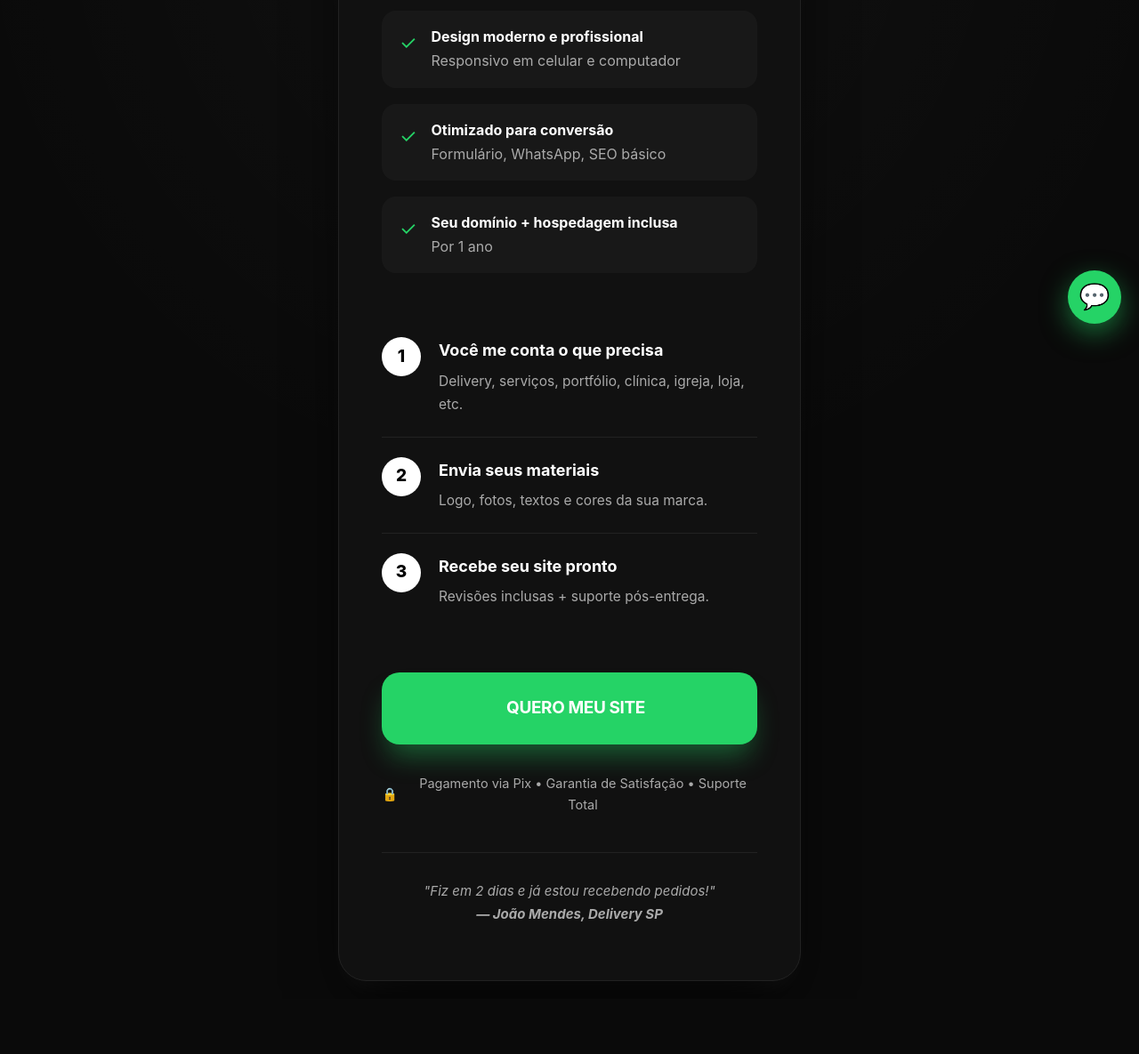
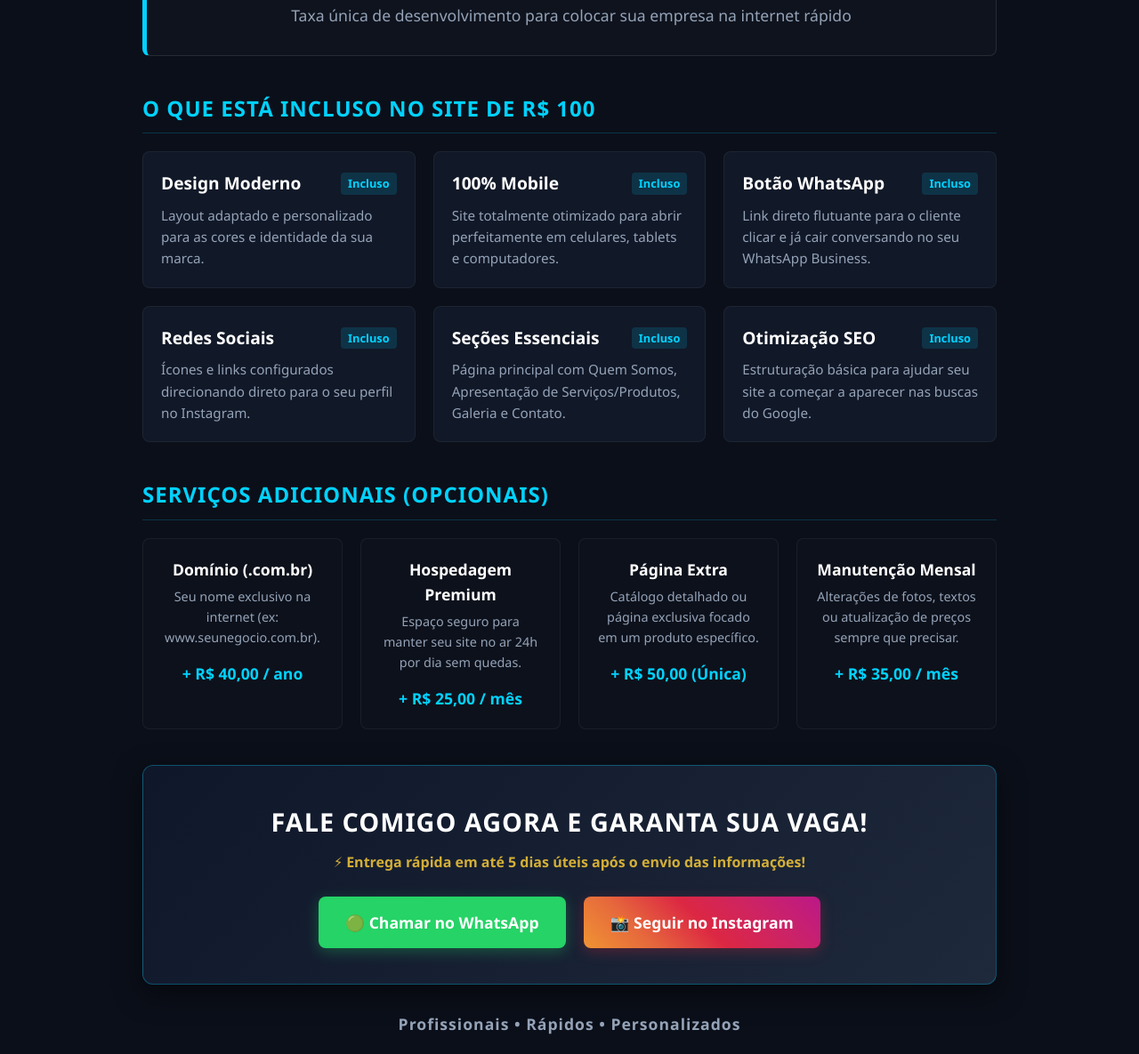
Before and after one commit to Iathi/simulazap.github.io, a plain HTML site: page index.html in a window 1280 px wide. Shown: the part 416-1601 px from the top of the page at 89% size. Before the commit the page ends 1539 px from the top, so only its background shows below. Drawn offline with Linux system fonts and the light colour scheme.

Commit message:
Update index.html

```diff
--- a/index.html
+++ b/index.html
@@ -3,342 +3,339 @@
 <head>
     <meta charset="UTF-8">
     <meta name="viewport" content="width=device-width, initial-scale=1.0">
-    <meta name="description" content="Site profissional moderno por apenas R$ 100. Entrega em até 48h. Landing page, portfólio, delivery, clínica e mais.">
-    <title>Site Profissional por R$ 100 | Entrega em 48h</title>
+    <title>ClickSite100 - Sites Profissionais por R$ 100</title>
     <style>
         :root {
-            --bg: #0a0a0a;
-            --card: #111111;
-            --text: #ffffff;
-            --text-muted: #aaaaaa;
-            --accent: #ffffff;
-            --green: #25D366;
+            --bg-color: #0b0f19;
+            --card-bg: #111827;
+            --accent-blue: #00d2ff;
+            --accent-gold: #d4af37;
+            --text-color: #ffffff;
+            --text-muted: #94a3b8;
         }
 
         * {
-            box-sizing: border-box;
             margin: 0;
             padding: 0;
+            box-sizing: border-box;
+            font-family: 'Segoe UI', Tahoma, Geneva, Verdana, sans-serif;
         }
 
         body {
-            font-family: -apple-system, BlinkMacSystemFont, "Segoe UI", Roboto, Helvetica, Arial, sans-serif;
-            background: var(--bg);
-            color: var(--text);
-            line-height: 1.7;
+            background-color: var(--bg-color);
+            color: var(--text-color);
+            line-height: 1.6;
+        }
+
+        .container {
+            max-width: 1000px;
+            margin: 0 auto;
             padding: 20px;
-            min-height: 100vh;
+        }
+
+        /* Header */
+        header {
+            text-align: center;
+            padding: 40px 20px;
+            background: linear-gradient(135deg, #1e293b 0%, #0f172a 100%);
+            border-bottom: 3px solid var(--accent-blue);
+            border-radius: 0 0 12px 12px;
+            margin-bottom: 30px;
+        }
+
+        header h1 {
+            font-size: 2.5rem;
+            text-transform: uppercase;
+            letter-spacing: 1px;
+        }
+
+        header p {
+            color: var(--accent-blue);
+            font-weight: bold;
+            text-transform: uppercase;
+            letter-spacing: 2px;
+            margin-top: 5px;
+        }
+
+        /* Hero Price Box */
+        .hero-offer {
+            background: rgba(255, 255, 255, 0.02);
+            border: 1px solid rgba(255, 255, 255, 0.1);
+            border-left: 5px solid var(--accent-blue);
+            border-radius: 8px;
+            padding: 30px;
+            text-align: center;
+            margin-bottom: 40px;
+        }
+
+        .hero-offer h2 {
+            font-size: 1.5rem;
+            margin-bottom: 10px;
+            color: var(--text-color);
+        }
+
+        .hero-offer .price {
+            font-size: 4rem;
+            font-weight: bold;
+            color: var(--accent-blue);
+            text-shadow: 0 0 20px rgba(0, 210, 255, 0.4);
+            margin: 10px 0;
+        }
+
+        .hero-offer .subtitle {
+            color: var(--text-muted);
+            font-size: 1.1rem;
+        }
+
+        /* Sections General */
+        .section-title {
+            font-size: 1.5rem;
+            color: var(--accent-blue);
+            text-transform: uppercase;
+            letter-spacing: 1px;
+            margin-bottom: 20px;
+            padding-bottom: 8px;
+            border-bottom: 1px solid rgba(0, 210, 255, 0.2);
+        }
+
+        /* Features Grid */
+        .features-grid {
+            display: grid;
+            grid-template-columns: repeat(auto-fit, minmax(280px, 1fr));
+            gap: 20px;
+            margin-bottom: 40px;
+        }
+
+        .feature-card {
+            background-color: var(--card-bg);
+            border: 1px solid rgba(255, 255, 255, 0.05);
+            padding: 20px;
+            border-radius: 8px;
+            position: relative;
+        }
+
+        .feature-card h3 {
+            font-size: 1.2rem;
+            color: #ffffff;
+            margin-bottom: 8px;
             display: flex;
+            justify-content: space-between;
+            align-items: center;
+        }
+
+        .feature-card h3::after {
+            content: 'Incluso';
+            font-size: 0.8rem;
+            background-color: rgba(0, 210, 255, 0.15);
+            color: var(--accent-blue);
+            padding: 2px 8px;
+            border-radius: 4px;
+        }
+
+        .feature-card p {
+            color: var(--text-muted);
+            font-size: 0.95rem;
+        }
+
+        /* Addons Grid */
+        .addons-grid {
+            display: grid;
+            grid-template-columns: repeat(auto-fit, minmax(220px, 1fr));
+            gap: 20px;
+            margin-bottom: 40px;
+        }
+
+        .addon-card {
+            background: rgba(255, 255, 255, 0.01);
+            border: 1px solid rgba(255, 255, 255, 0.05);
+            padding: 20px;
+            border-radius: 8px;
+            text-align: center;
+        }
+
+        .addon-card h4 {
+            font-size: 1.1rem;
+            color: var(--text-color);
+            margin-bottom: 5px;
+        }
+
+        .addon-card p {
+            color: var(--text-muted);
+            font-size: 0.9rem;
+            margin-bottom: 15px;
+            min-height: 40px;
+        }
+
+        .addon-price {
+            color: var(--accent-blue);
+            font-weight: bold;
+            font-size: 1.1rem;
+        }
+
+        /* Footer / CTA */
+        .cta-box {
+            background: linear-gradient(135deg, #0f172a 0%, #1e293b 100%);
+            border: 1px solid rgba(0, 210, 255, 0.3);
+            border-radius: 12px;
+            padding: 40px 20px;
+            text-align: center;
+            box-shadow: 0 10px 30px rgba(0,0,0,0.5);
+        }
+
+        .cta-box h3 {
+            font-size: 1.8rem;
+            margin-bottom: 10px;
+            letter-spacing: 1px;
+        }
+
+        .cta-box .alert {
+            color: var(--accent-gold);
+            font-weight: bold;
+            margin-bottom: 25px;
+        }
+
+        .buttons-container {
+            display: flex;
+            flex-wrap: wrap;
+            justify-content: center;
+            gap: 20px;
+        }
+
+        .btn {
+            display: inline-flex;
             align-items: center;
             justify-content: center;
-            background-image:
-                radial-gradient(circle at 50% 20%, rgba(255,255,255,0.03) 0%, transparent 50%);
+            padding: 15px 30px;
+            font-size: 1.1rem;
+            font-weight: bold;
+            text-decoration: none;
+            border-radius: 8px;
+            transition: transform 0.2s, box-shadow 0.2s;
+            min-width: 250px;
         }
 
-        .card {
-            background: var(--card);
-            width: 100%;
-            max-width: 520px;
-            padding: 60px 48px 50px;
-            border-radius: 32px;
-            box-shadow:
-                0 30px 70px -15px rgba(0, 0, 0, 0.8),
-                0 10px 20px -5px rgba(255, 255, 255, 0.05),
-                inset 0 1px 0 0 rgba(255,255,255,0.08);
-            border: 1px solid #222;
-            position: relative;
-            overflow: hidden;
-            transition: transform 0.4s cubic-bezier(0.4, 0, 0.2, 1);
-        }
-
-        .card:hover {
-            transform: translateY(-12px);
-        }
-
-        .card::before {
-            content: '';
-            position: absolute;
-            top: 0;
-            left: 0;
-            right: 0;
-            height: 6px;
-            background: linear-gradient(90deg, #fff, #ddd, #fff);
-        }
-
-        .tag {
-            display: inline-flex;
-            align-items: center;
-            gap: 8px;
-            font-size: 13px;
-            font-weight: 700;
-            letter-spacing: 2.5px;
-            text-transform: uppercase;
-            color: var(--green);           /* Verde */
-            background: #1a1a1a;
-            padding: 8px 24px;
-            border-radius: 9999px;
-            border: 1px solid var(--green);
-            margin-bottom: 24px;
-        }
-
-        .price {
-            font-size: 78px;
-            font-weight: 800;
-            line-height: 1;
-            margin-bottom: 8px;
-            background: linear-gradient(90deg, var(--green), #1eb855); /* Verde */
-            -webkit-background-clip: text;
-            -webkit-text-fill-color: transparent;
-        }
-
-        .price sup {
-            font-size: 32px;
-            top: -18px;
-            font-weight: 600;
-        }
-
-        h1 {
-            font-size: 32px;
-            font-weight: 700;
-            letter-spacing: -1.2px;
-            line-height: 1.15;
-            margin-bottom: 16px;
-        }
-
-        .subtitle {
-            font-size: 17.5px;
-            color: var(--text-muted);
-            max-width: 380px;
-            margin: 0 auto;
-        }
-
-        .features {
-            margin: 48px 0;
-            display: grid;
-            gap: 18px;
-        }
-
-        .feature {
-            display: flex;
-            align-items: flex-start;
-            gap: 16px;
-            padding: 16px 20px;
-            background: rgba(255,255,255,0.03);
-            border-radius: 16px;
-            transition: all 0.3s ease;
-        }
-
-        .feature:hover {
-            background: rgba(255,255,255,0.06);
-            transform: translateX(8px);
-        }
-
-        .check {
-            color: var(--green);
-            font-size: 22px;
-            flex-shrink: 0;
-            margin-top: 2px;
-        }
-
-        .steps {
-            margin: 50px 0;
-        }
-
-        .step-item {
-            display: flex;
-            gap: 20px;
-            padding: 22px 0;
-            border-bottom: 1px solid #222;
-        }
-
-        .step-item:last-child {
-            border-bottom: none;
-        }
-
-        .step-number {
-            width: 44px;
-            height: 44px;
-            background: white;
-            color: black;
-            font-weight: 800;
-            font-size: 19px;
-            display: flex;
-            align-items: center;
-            justify-content: center;
-            border-radius: 50%;
-            flex-shrink: 0;
-        }
-
-        .step-content h3 {
-            font-size: 18px;
-            margin-bottom: 6px;
-        }
-
-        .step-content p {
-            font-size: 15.5px;
-            color: var(--text-muted);
-        }
-
-        .cta-group {
-            margin-top: 30px;
+        .btn:hover {
+            transform: translateY(-3px);
         }
 
         .btn-whatsapp {
-            display: flex;
-            align-items: center;
-            justify-content: center;
-            gap: 14px;
-            background: var(--green);
-            color: white;
-            font-size: 19px;
-            font-weight: 700;
-            width: 100%;
-            padding: 24px 32px;
-            border-radius: 20px;
-            text-decoration: none;
-            transition: all 0.4s cubic-bezier(0.4, 0, 0.2, 1);
-            box-shadow: 0 20px 30px -8px rgba(37, 211, 102, 0.4);
-            letter-spacing: -0.4px;
+            background-color: #25d366;
+            color: #ffffff;
+            box-shadow: 0 4px 15px rgba(37, 211, 102, 0.3);
         }
 
-        .btn-whatsapp:hover {
-            transform: translateY(-6px) scale(1.03);
-            box-shadow: 0 25px 40px -8px rgba(37, 211, 102, 0.6);
-            background: #1eb855;
+        .btn-instagram {
+            background: linear-gradient(45deg, #f09433 0%, #e6683c 25%, #dc2743 50%, #cc2366 75%, #bc1888 100%);
+            color: #ffffff;
+            box-shadow: 0 4px 15px rgba(220, 39, 67, 0.3);
         }
 
-        .security {
+        .badges {
             text-align: center;
-            margin-top: 32px;
-            font-size: 14.5px;
+            margin-top: 30px;
             color: var(--text-muted);
-            display: flex;
-            align-items: center;
-            justify-content: center;
-            gap: 12px;
+            font-weight: bold;
+            font-size: 1.1rem;
+            letter-spacing: 1px;
         }
 
-        .testimonials {
-            margin-top: 40px;
-            padding-top: 30px;
-            border-top: 1px solid #222;
-            font-size: 15px;
-            color: var(--text-muted);
-        }
-
-        .floating-whatsapp {
-            position: fixed;
-            bottom: 20px;
-            right: 20px;
-            background: #25D366;
-            color: white;
-            width: 60px;
-            height: 60px;
-            border-radius: 50%;
-            display: flex;
-            align-items: center;
-            justify-content: center;
-            font-size: 28px;
-            box-shadow: 0 10px 30px rgba(37, 211, 102, 0.5);
-            z-index: 100;
-            text-decoration: none;
-        }
-
-        @media (max-width: 480px) {
-            .card {
-                padding: 48px 32px;
-            }
-            h1 { font-size: 28px; }
-            .price { font-size: 68px; }
+        @media (max-width: 600px) {
+            header h1 { font-size: 1.8rem; }
+            .hero-offer .price { font-size: 3rem; }
+            .btn { width: 100%; }
         }
     </style>
 </head>
 <body>
 
-    <div class="card">
-        <div style="text-align: center;">
-            <span class="tag">● OFERTA LIMITADA • HOJE</span>
-            <div class="price">R$<sup>100</sup></div>
-            <h1>Site Profissional<br>Pronto em 48h</h1>
-            <p class="subtitle">Landing page moderna, bonita e otimizada para vender. Totalmente responsiva.</p>
+    <header>
+        <h1>Cardápio de Serviços Digitais</h1>
+        <p>Seu Negócio no Próximo Nível</p>
+    </header>
+
+    <div class="container">
+
+        <!-- Bloco de Oferta Principal -->
+        <div class="hero-offer">
+            <h2>PROMOÇÃO EXCLUSIVA: SITE PROFISSIONAL</h2>
+            <div class="price">R$ 100,00</div>
+            <p class="subtitle">Taxa única de desenvolvimento para colocar sua empresa na internet rápido</p>
         </div>
 
-        <div class="features">
-            <div class="feature">
-                <span class="check">✓</span>
-                <div>
-                    <strong>Design moderno e profissional</strong><br>
-                    <span style="color:var(--text-muted)">Responsivo em celular e computador</span>
-                </div>
+        <!-- Recursos Inclusos -->
+        <h2 class="section-title">O Que Está Incluso no Site de R$ 100</h2>
+        <div class="features-grid">
+            <div class="feature-card">
+                <h3>Design Moderno</h3>
+                <p>Layout adaptado e personalizado para as cores e identidade da sua marca.</p>
             </div>
-            <div class="feature">
-                <span class="check">✓</span>
-                <div>
-                    <strong>Otimizado para conversão</strong><br>
-                    <span style="color:var(--text-muted)">Formulário, WhatsApp, SEO básico</span>
-                </div>
+            <div class="feature-card">
+                <h3>100% Mobile</h3>
+                <p>Site totalmente otimizado para abrir perfeitamente em celulares, tablets e computadores.</p>
             </div>
-            <div class="feature">
-                <span class="check">✓</span>
-                <div>
-                    <strong>Seu domínio + hospedagem inclusa</strong><br>
-                    <span style="color:var(--text-muted)">Por 1 ano</span>
-                </div>
+            <div class="feature-card">
+                <h3>Botão WhatsApp</h3>
+                <p>Link direto flutuante para o cliente clicar e já cair conversando no seu WhatsApp Business.</p>
+            </div>
+            <div class="feature-card">
+                <h3>Redes Sociais</h3>
+                <p>Ícones e links configurados direcionando direto para o seu perfil no Instagram.</p>
+            </div>
+            <div class="feature-card">
+                <h3>Seções Essenciais</h3>
+                <p>Página principal com Quem Somos, Apresentação de Serviços/Produtos, Galeria e Contato.</p>
+            </div>
+            <div class="feature-card">
+                <h3>Otimização SEO</h3>
+                <p>Estruturação básica para ajudar seu site a começar a aparecer nas buscas do Google.</p>
             </div>
         </div>
 
-        <div class="steps">
-            <div class="step-item">
-                <span class="step-number">1</span>
-                <div class="step-content">
-                    <h3>Você me conta o que precisa</h3>
-                    <p>Delivery, serviços, portfólio, clínica, igreja, loja, etc.</p>
-                </div>
+        <!-- Serviços Opcionais -->
+        <h2 class="section-title">Serviços Adicionais (Opcionais)</h2>
+        <div class="addons-grid">
+            <div class="addon-card">
+                <h4>Domínio (.com.br)</h4>
+                <p>Seu nome exclusivo na internet (ex: www.seunegocio.com.br).</p>
+                <div class="addon-price">+ R$ 40,00 / ano</div>
             </div>
-            <div class="step-item">
-                <span class="step-number">2</span>
-                <div class="step-content">
-                    <h3>Envia seus materiais</h3>
-                    <p>Logo, fotos, textos e cores da sua marca.</p>
-                </div>
+            <div class="addon-card">
+                <h4>Hospedagem Premium</h4>
+                <p>Espaço seguro para manter seu site no ar 24h por dia sem quedas.</p>
+                <div class="addon-price">+ R$ 25,00 / mês</div>
             </div>
-            <div class="step-item">
-                <span class="step-number">3</span>
-                <div class="step-content">
-                    <h3>Recebe seu site pronto</h3>
-                    <p>Revisões inclusas + suporte pós-entrega.</p>
-                </div>
+            <div class="addon-card">
+                <h4>Página Extra</h4>
+                <p>Catálogo detalhado ou página exclusiva focado em um produto específico.</p>
+                <div class="addon-price">+ R$ 50,00 (Única)</div>
+            </div>
+            <div class="addon-card">
+                <h4>Manutenção Mensal</h4>
+                <p>Alterações de fotos, textos ou atualização de preços sempre que precisar.</p>
+                <div class="addon-price">+ R$ 35,00 / mês</div>
             </div>
         </div>
 
-        <div class="cta-group">
-            <a href="https://wa.me/5511999999999?text=Olá!%20Vi%20a%20oferta%20do%20site%20por%20R%24100%20e%20quero%20o%20meu!"
-               class="btn-whatsapp"
-               target="_blank">
-                <span style="font-size:28px"></span>
-                QUERO MEU SITE
-            </a>
+        <!-- Chamada para Ação e Contatos -->
+        <div class="cta-box">
+            <h3>FALE COMIGO AGORA E GARANTA SUA VAGA!</h3>
+            <p class="alert">⚡ Entrega rápida em até 5 dias úteis após o envio das informações!</p>
+
+            <div class="buttons-container">
+                <a href="https://wa.me/5514998807899" target="_blank" class="btn btn-whatsapp">
+                    🟢 Chamar no WhatsApp
+                </a>
+                <a href="https://instagram.com/clicksite100" target="_blank" class="btn btn-instagram">
+                    📸 Seguir no Instagram
+                </a>
+            </div>
         </div>
 
-        <div class="security">
-            <span>🔒</span>
-            Pagamento via Pix • Garantia de Satisfação • Suporte Total
+        <div class="badges">
+            Profissionais • Rápidos • Personalizados
         </div>
 
-        <div class="testimonials">
-            <p style="text-align:center; font-style:italic; margin-bottom:12px;">
-                "Fiz em 2 dias e já estou recebendo pedidos!"<br>
-                <strong>— João Mendes, Delivery SP</strong>
-            </p>
-        </div>
     </div>
-
-    <!-- Botão flutuante -->
-    <a href="https://wa.me/5514998807899?text=Olá!%20Quero%20meu%20site%20profissional%20por%20R%24100"
-       class="floating-whatsapp"
-       target="_blank">
-        💬
-    </a>
 
 </body>
 </html>
```
